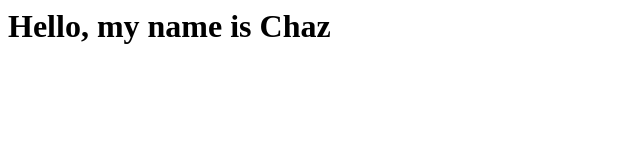
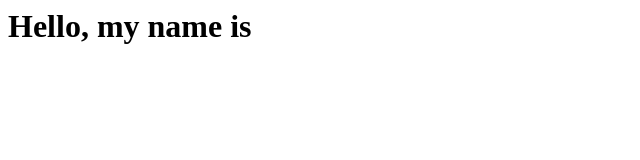
Before and after one commit to devboosts/htc-angular-student, a website: page index.html in a window 1280 px wide. Shown: the whole page, without its empty margins (0-640 px from the left). Drawn offline with Linux system fonts and the light colour scheme.

Commit message:
fix: remove my name :)

```diff
--- a/index.html
+++ b/index.html
@@ -1,7 +1,7 @@
 <html>
     <body>
         <h1>Hello, my name is
-            <span>Chaz</span>
+            <span></span>
         </h1>
     </body>
 </html>
```
